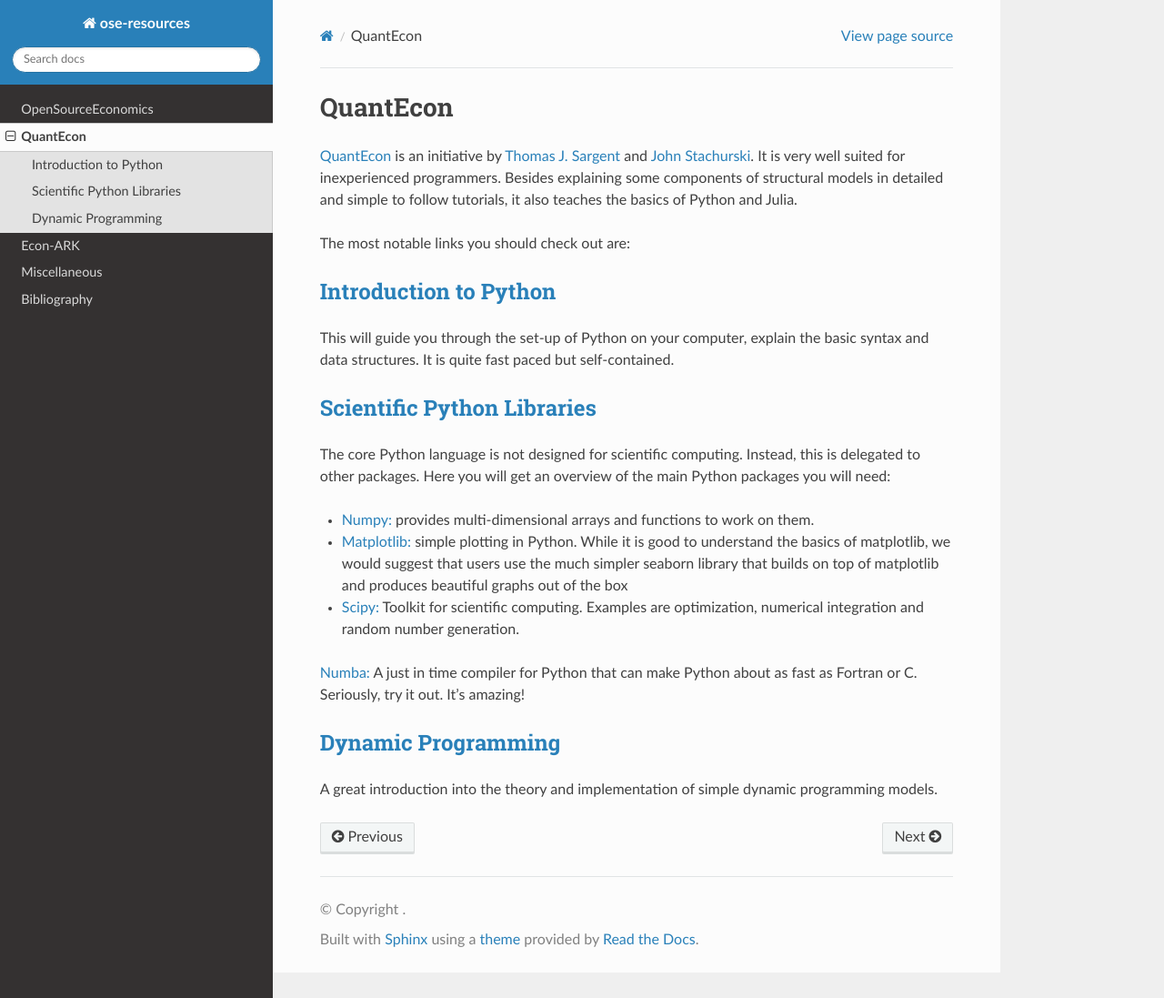
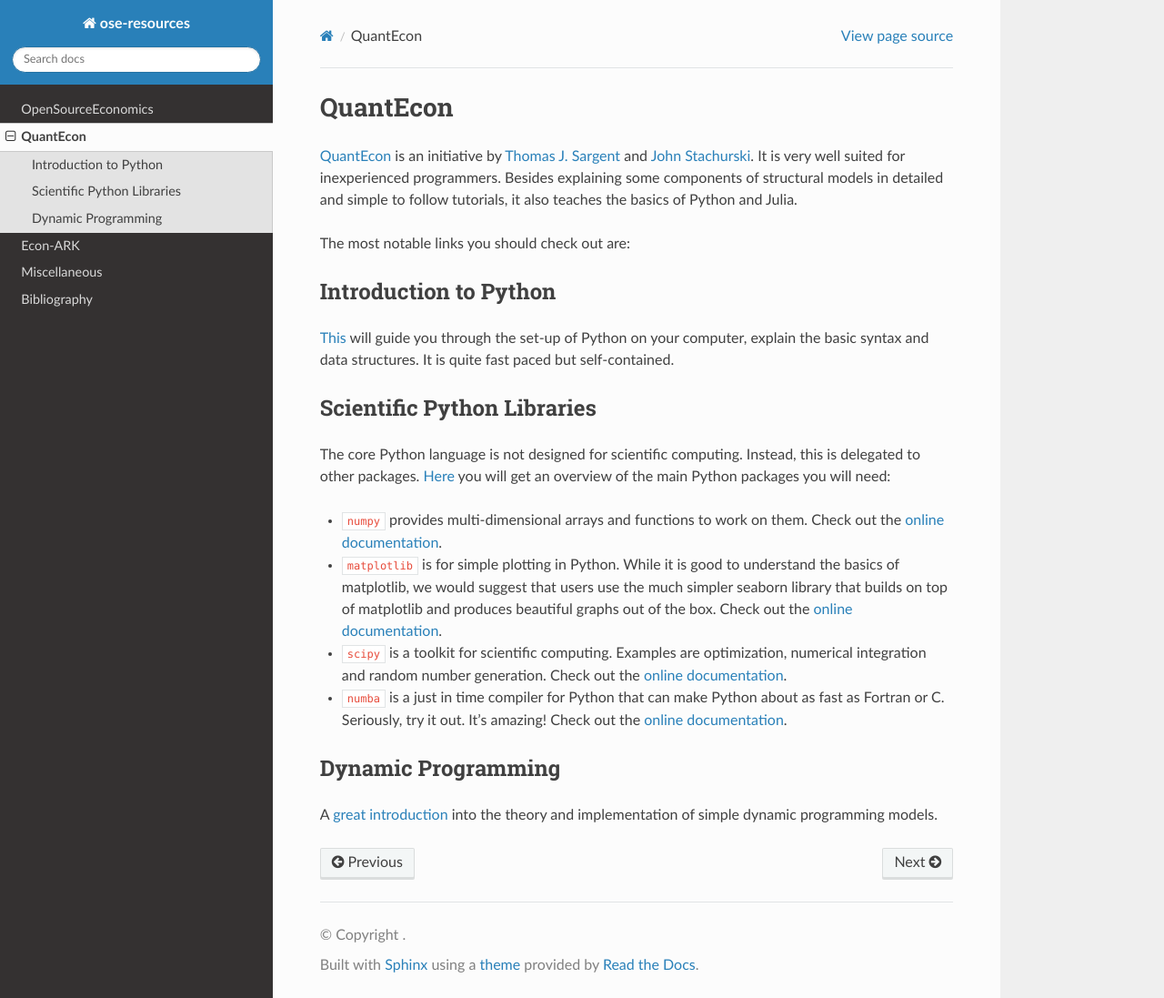
Before and after one commit to MargaritaRad/ose-resources, a Sphinx documentation site: the page built from docs/source/QuantEcon.rst, in a window 1280 px wide and 1097 px high. Shown: the whole window at 91% size. Built offline with Sphinx 7.4.7 and the Read the Docs theme 2.0.0, drawn with Linux system fonts in a browser that asks for light colours.

Commit message:
more updates and streamlining

```diff
--- a/docs/source/QuantEcon.rst
+++ b/docs/source/QuantEcon.rst
@@ -5,23 +5,25 @@
 
 The most notable links you should check out are:
 
-`Introduction to Python <https://lectures.quantecon.org/py/index_learning_python.html>`_
-----------------------------------------------------------------------------------------
-This will guide you through the set-up of Python on your computer, explain the basic syntax and data structures. It is quite fast paced but self-contained.
+Introduction to Python
+----------------------
 
-`Scientific Python Libraries <https://lectures.quantecon.org/py/index_python_scientific_libraries.html>`_
----------------------------------------------------------------------------------------------------------
+`This <https://lectures.quantecon.org/py/index_learning_python.html>`_ will guide you through the set-up of Python on your computer, explain the basic syntax and data structures. It is quite fast paced but self-contained.
 
-The core Python language is not designed for scientific computing. Instead, this is delegated to other packages. Here you will get an overview of the main Python packages you will need:
+Scientific Python Libraries
+----------------------------
 
-* `Numpy: <https://docs.scipy.org/doc/numpy/>`_ provides multi-dimensional arrays and functions to work on them.
+The core Python language is not designed for scientific computing. Instead, this is delegated to other packages. `Here <https://lectures.quantecon.org/py/index_python_scientific_libraries.html>`_ you will get an overview of the main Python packages you will need:
 
-* `Matplotlib: <https://matplotlib.org/>`_ simple plotting in Python. While it is good to understand the basics of matplotlib, we would suggest that users use the much simpler seaborn library that builds on top of matplotlib and produces beautiful graphs out of the box
+* ``numpy`` provides multi-dimensional arrays and functions to work on them. Check out the `online documentation <https://docs.scipy.org/doc/numpy/>`_.
 
-* `Scipy: <https://docs.scipy.org/doc/scipy-1.3.0/reference/>`_ Toolkit for scientific computing. Examples are optimization, numerical integration and random number generation.
-`Numba: <https://numba.pydata.org/numba-doc/latest/index.html>`_ A just in time compiler for Python that can make Python about as fast as Fortran or C. Seriously, try it out. It's amazing!
+* ``matplotlib`` is for simple plotting in Python. While it is good to understand the basics of matplotlib, we would suggest that users use the much simpler seaborn library that builds on top of matplotlib and produces beautiful graphs out of the box. Check out the `online documentation <https://matplotlib.org/>`_.
 
-`Dynamic Programming <https://lectures.quantecon.org/py/index_dynamic_programming.html>`_
----------------------------------------------------------------------------------------------------------
+* ``scipy`` is a toolkit for scientific computing. Examples are optimization, numerical integration and random number generation. Check out the `online documentation <https://docs.scipy.org/doc/scipy-1.4.1/reference/>`_.
 
-A great introduction into the theory and implementation of simple dynamic programming models.
+* ``numba`` is a just in time compiler for Python that can make Python about as fast as Fortran or C. Seriously, try it out. It's amazing! Check out the `online documentation  <https://numba.pydata.org/numba-doc/latest/index.html>`_.
+
+Dynamic Programming
+-------------------
+
+A `great introduction <https://lectures.quantecon.org/py/index_dynamic_programming.html>`_ into the theory and implementation of simple dynamic programming models.
```
Also changed, not shown: docs/source/Econ-Ark.rst (+8 -6 lines).
